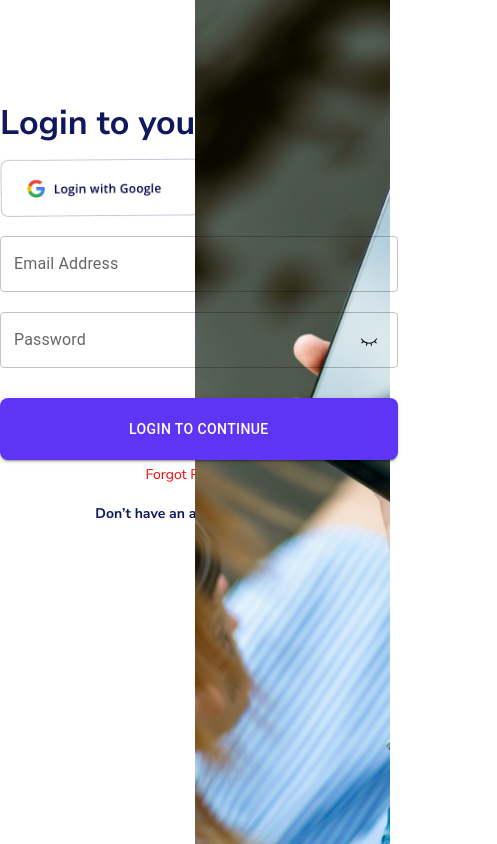
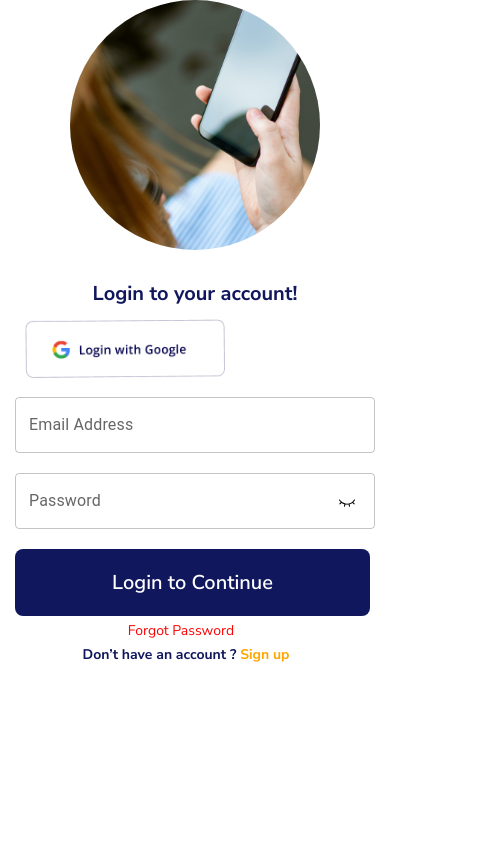
Before and after one commit to thehasandev/ChatCraft, a React (Vite) app: page /log-in in a window 390 px wide. Shown: the whole page, 497 px wide, since content can reach past the window. Built offline with nearby package versions, Linux system fonts and the light colour scheme; the HTML template or start-up script is replaced by a standard one.

Commit message:
login-res

```diff
--- a/src/index.css
+++ b/src/index.css
@@ -18,6 +18,7 @@ a{
     color: white;
     border-radius: 8px;
     border: 0;
+    cursor: pointer;
 
 }
 @media (min-width: 320px) and (max-width: 800.99px){
@@ -242,6 +243,63 @@ a{
 }
 
 
+/* Responsive  */
+@media (min-width: 320px) and (max-width: 800.99px){
+    .login .box{
+        flex-direction: column-reverse;
+        justify-content: center;
+    }
+    .login .box .one{
+        width: auto;
+    }
+    .login .box .two{
+        width: auto;
+    }
+    .login .box .one .from{
+        width: 360px;
+        margin: 0 auto ;
+        margin-top: 30px;
+    }
+    .login .box .one h1 {
+        font-size: 20px;
+        text-align: center;
+
+    }
+
+   .login .box .two img {
+	width: 250px;
+	height: 250px;
+	object-fit: cover;
+	margin: 0 auto;
+    border-radius: 100%;
+  }
+
+  .login .box .one .from .input-part .icon-eye{
+    right: 20px;
+
+   }
+
+
+
+   .css-9ddj71-MuiInputBase-root-MuiOutlinedInput-root {
+	width: 360px;
+}
+.login .box .one img {
+	margin-left: 10px;
+}
+.login .box .one .from h4 {
+	margin-left: 27px;
+    padding-top: 5px;
+}
+.login .box .one .from p {
+	margin-left: 22px;
+}
+
+
+
+}
+
+
 
 
 /*================ Login  Part End =============*/
--- a/src/pages/login/Login.jsx
+++ b/src/pages/login/Login.jsx
@@ -1,7 +1,7 @@
 import React, { useState } from 'react'
 import LoginPng from "../../assets/login.png"
 import TextField from '@mui/material/TextField';
-import Button from '@mui/material/Button';
+import Button from "../../components/Button"
 import { styled } from '@mui/material/styles';
 import Goggle from '../../assets/goggle.png'
 import { toast } from 'react-toastify';
@@ -109,7 +109,10 @@ function Login() {
                   }
                 </div>
 
-              <Mybutton onClick={handleSubmit} variant="contained">Login to Continue</Mybutton>
+             <div onClick={handleSubmit}>
+               <Button text="Login to Continue"/>
+             </div>
+              {/* <Mybutton onClick={handleSubmit} variant="contained">Login to Continue</Mybutton> */}
               <p>Forgot Password</p>
               <h4>Don’t have an account ? <Link to={'/sing-up'}><span>Sign up</span></Link> </h4>
             </div>
--- a/src/pages/registration/Registration.jsx
+++ b/src/pages/registration/Registration.jsx
@@ -38,6 +38,7 @@ function Registration() {
   }
 
   let handleSubmit =()=>{
+    console.log("click");
     let emialValid = /^[a-zA-Z0-9.!#$%&'*+/=?^_`{|}~-]+@[a-zA-Z0-9-]+(?:\.[a-zA-Z0-9-]+)*$/
     let isLowercase = /^(?=.*[a-z]).*$/
     let isNumber = /^(?=.*[0-9]).*$/
```
